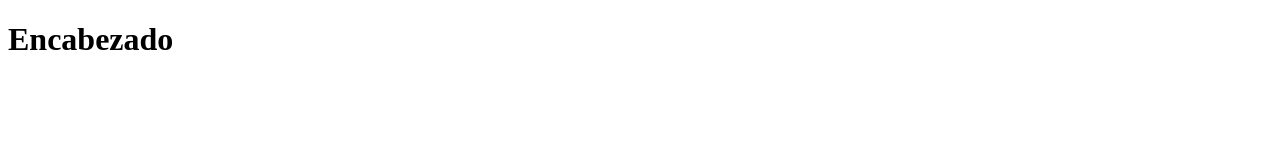
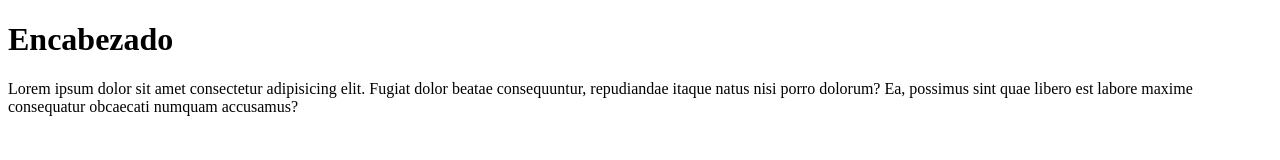
Before and after one commit to herilon/PruebasGitG36, a plain HTML site: page index.html in a window 1280 px wide. Drawn offline with Linux system fonts and the light colour scheme.

Commit message:
Segundo commit

```diff
--- a/index.html
+++ b/index.html
@@ -8,5 +8,6 @@
 </head>
 <body>
     <h1>Encabezado</h1>
+    <p>Lorem ipsum dolor sit amet consectetur adipisicing elit. Fugiat dolor beatae consequuntur, repudiandae itaque natus nisi porro dolorum? Ea, possimus sint quae libero est labore maxime consequatur obcaecati numquam accusamus?</p>
 </body>
 </html>
```
